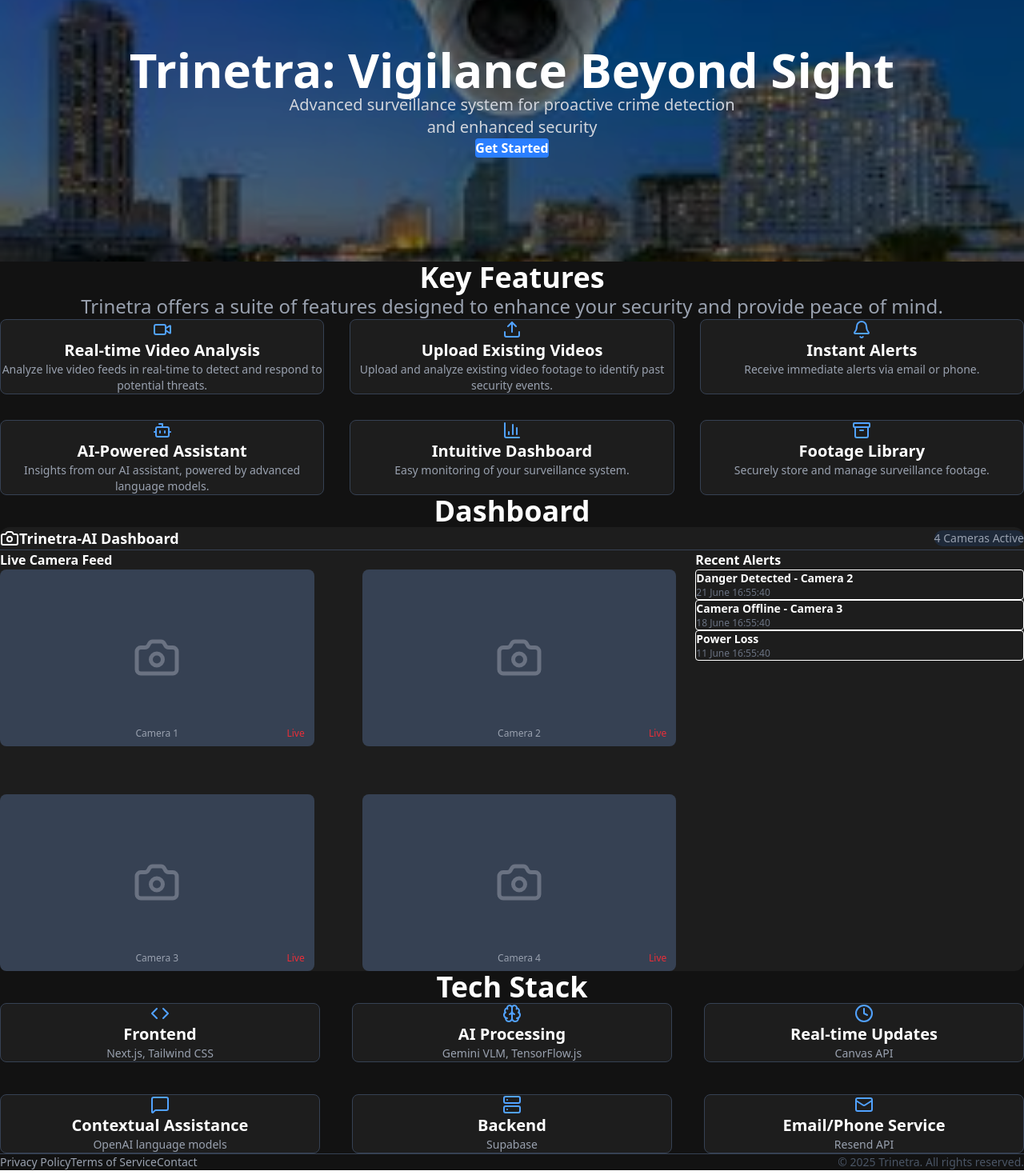
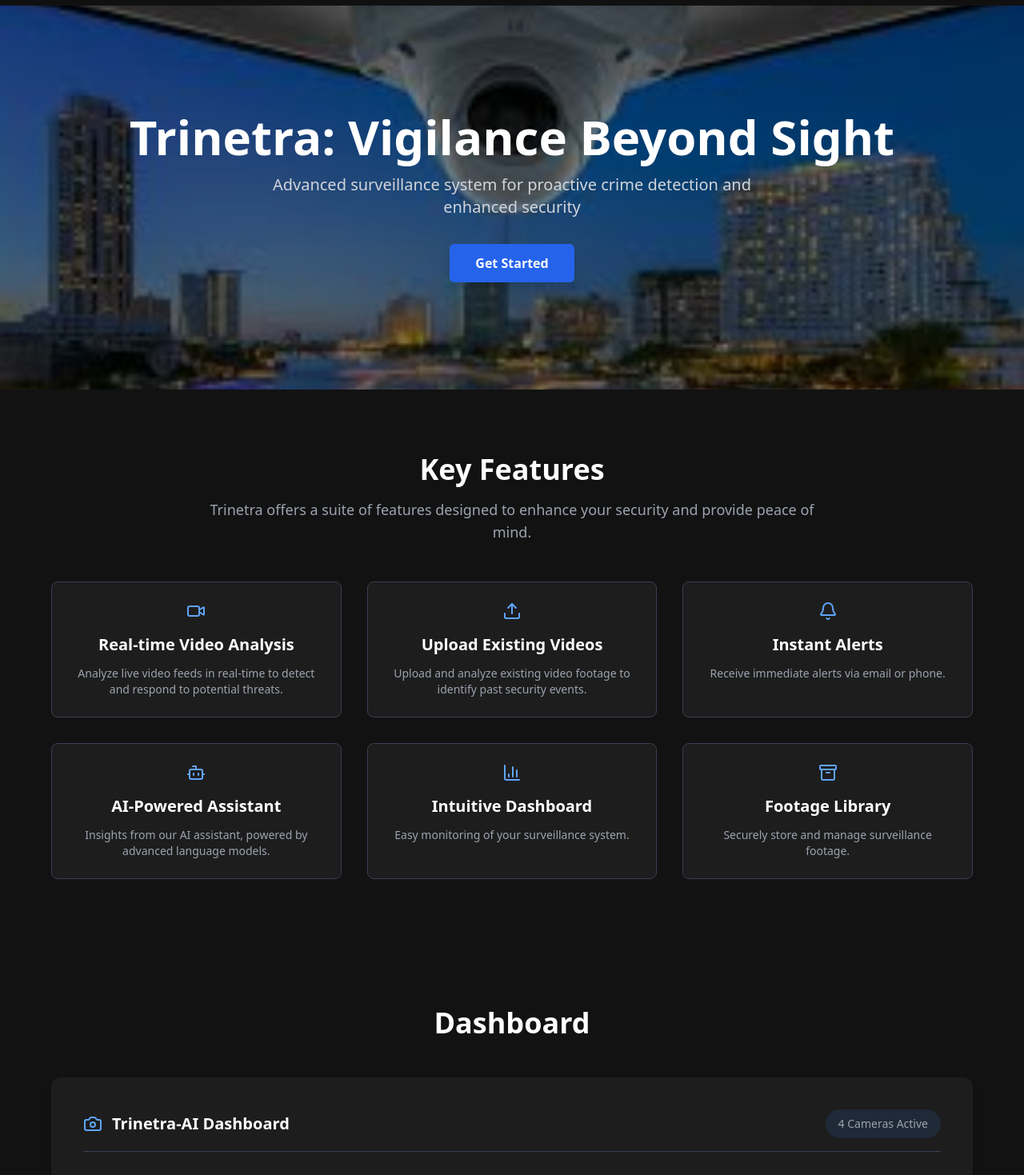
Before and after one commit to mandy10-cmd/CampusEYE, a React (Vite) app: page / in a window 1280 px wide. Shown: the part 73-1542 px from the top of the page at 80% size. Built offline with nearby package versions, Linux system fonts and the light colour scheme.

Commit message:
applied css

```diff
--- a/package.json
+++ b/package.json
@@ -10,7 +10,6 @@
     "preview": "vite preview"
   },
   "dependencies": {
-    "@tailwindcss/vite": "^4.1.11",
     "lucide-react": "^0.525.0",
     "react": "^19.1.0",
     "react-dom": "^19.1.0",
@@ -18,9 +17,9 @@
   },
   "devDependencies": {
     "@eslint/js": "^9.30.1",
-    "@tailwindcss/postcss": "^4.1.11",
     "@types/react": "^19.1.8",
     "@types/react-dom": "^19.1.6",
+    "@vitejs/plugin-react": "^4.6.0",
     "@vitejs/plugin-react-swc": "^3.10.2",
     "autoprefixer": "^10.4.21",
     "eslint": "^9.30.1",
@@ -29,7 +28,7 @@
     "globals": "^16.3.0",
     "postcss": "^8.5.6",
     "rollup": "^4.44.2",
-    "tailwindcss": "^4.1.11",
+    "tailwindcss": "^3.4.1",
     "vite": "^7.0.3"
   }
 }
--- a/postcss.config.cjs
+++ b/postcss.config.cjs
@@ -1,6 +1,7 @@
+// ✅ Correct version
 module.exports = {
   plugins: {
-    "@tailwindcss/postcss": {}, // ✅ updated
+    tailwindcss: {},
     autoprefixer: {},
   },
-};
+}
--- a/src/App.jsx
+++ b/src/App.jsx
@@ -1,17 +1,13 @@
-import React from "react";
-import { Routes, Route } from "react-router-dom";
-import LandingPage from "./pages/LandingPage";
-import SignIn from "./pages/SignIn";
-import SignUp from "./pages/SignUp";
+import React from 'react';
+import LandingPage from './pages/LandingPage'; // Adjust the path if your LandingPage.jsx is elsewhere
 
-const App = () => {
+function App() {
   return (
-    <Routes>
-      <Route path="/" element={<LandingPage />} />
-      <Route path="/signin" element={<SignIn />} />
-      <Route path="/signup" element={<SignUp />} />
-    </Routes>
+    // You can add global layouts, headers, footers, or routing here if needed
+    <div className="App">
+      <LandingPage />
+    </div>
   );
-};
+}
 
 export default App;
--- a/src/index.css
+++ b/src/index.css
@@ -1,22 +1,40 @@
-/* Reset default margins and paddings */
-@import "tailwindcss";
+/* Tailwind CSS directives - These MUST come first to generate utilities */
 @tailwind base;
-@tailwind utilities;
+@tailwind components;
 @tailwind utilities;
 
-body {
-  @apply bg-[#121212] text-white;
-}
+/* Global styles and resets */
 * {
   margin: 0;
   padding: 0;
   box-sizing: border-box;
 }
 
-/* Make body take full height */
-html, body, #root {
-  height: 100%;
+html {
+  /* Enables smooth scrolling for anchor links (e.g., #section) */
+  scroll-behavior: smooth;
+}
+
+body {
+  /* Apply dark background and white text globally using Tailwind's @apply */
+  /* Also includes a default sans-serif font stack and antialiasing for smoother text */
+  @apply bg-[#121212] text-white font-sans antialiased;
+  /* Ensures the body takes at least the full height of the viewport */
+  min-height: 100vh;
+  /* A robust font stack for cross-browser and cross-OS consistency */
+  font-family: -apple-system, BlinkMacSystemFont, "Segoe UI", Roboto, Helvetica, Arial, sans-serif, "Apple Color Emoji", "Segoe UI Emoji", "Segoe UI Symbol";
+}
+
+/* Ensure the root div where React mounts takes full height */
+#root {
+  min-height: 100vh;
   width: 100%;
-  font-family: 'Segoe UI', Tahoma, Geneva, Verdana, sans-serif;
-  background-color: #fff;
+  /* Using flexbox here can be beneficial if your App component handles the main layout,
+     allowing content to push a footer to the bottom, for example. */
+  display: flex;
+  flex-direction: column;
 }
+html {
+  scroll-behavior: smooth;
+  scroll-padding-top: 80px;
+}
--- a/src/pages/LandingPage.jsx
+++ b/src/pages/LandingPage.jsx
@@ -13,6 +13,7 @@ import {
   Server,
   Mail,
   Camera,
+  Menu,
 } from "lucide-react";
 
 const features = [
@@ -35,94 +36,108 @@ const techStack = [
 
 export default function LandingPage() {
   return (
-    <div className="bg-[#121212] text-white font-sans ">
-      {/* Hero */}
-      <header className="relative h-[50vh] w-full">
+    <div className="bg-[#121212] text-white font-sans antialiased">
+
+      {/* ✅ Navigation Bar */}
+      <nav className="fixed top-0 left-0 w-full z-50 bg-[#121212] bg-opacity-90 backdrop-blur-sm shadow-lg">
+        <div className="container mx-auto px-6 py-4 flex items-center justify-between">
+          <div className="text-2xl font-bold text-white">Trinetra</div>
+          <div className="hidden md:flex flex-1 justify-center space-x-8">
+            <a href="#" className="hover:text-blue-400 transition-colors">Home</a>
+            <a href="#features" className="hover:text-blue-400 transition-colors">Features</a>
+            <a href="#dashboard" className="hover:text-blue-400 transition-colors">Dashboard</a>
+            <a href="#contact" className="hover:text-blue-400 transition-colors">Contact</a>
+          </div>
+          <div className="hidden md:flex items-center space-x-4">
+            <a href="#" className="bg-blue-600 hover:bg-blue-700 text-white font-semibold py-2 px-4 rounded-md transition-colors">Login</a>
+            <a href="#" className="bg-blue-600 hover:bg-blue-700 text-white font-semibold py-2 px-4 rounded-md transition-colors">Signup</a>
+          </div>
+          <div className="md:hidden">
+            <button className="text-white focus:outline-none">
+              <Menu size={24} />
+            </button>
+          </div>
+        </div>
+      </nav>
+
+      {/* ✅ Hero Section */}
+      <header className="relative h-[60vh] w-full mt-[80px]">
         <div className="absolute inset-0">
           <img
             src="/trinetra-hero-bg.jpeg"
-            alt="Hero"
+            alt="Surveillance Camera"
             className="w-full h-full object-cover object-center brightness-[0.5]"
           />
         </div>
         <div className="relative z-10 h-full flex flex-col justify-center items-center px-4 text-center">
-          <h1 className="text-4xl md:text-6xl font-extrabold mb-4">
+          <h1 className="text-4xl md:text-5xl lg:text-6xl font-extrabold mb-4 leading-tight">
             Trinetra: Vigilance Beyond Sight
           </h1>
-          <p className="text-lg md:text-xl text-gray-300 max-w-xl mb-6">
+          <p className="text-lg md:text-xl text-gray-300 max-w-2xl mb-8">
             Advanced surveillance system for proactive crime detection and enhanced security
           </p>
-          <button className="bg-blue-500 text-white font-semibold px-30 py-30 rounded hover:bg-blue-600 transition">
+          <button className="bg-blue-600 text-white font-semibold px-8 py-3 rounded-md hover:bg-blue-700 transition-colors duration-300 shadow-lg">
             Get Started
           </button>
         </div>
       </header>
 
-      {/* Features */}
-      <section className="py-20 px-16 max-w-7x1 ">
-        <h2 className="text-4xl font-bold text-center mb-6">Key Features</h2>
-        <p className="text-2xl  text-center mb-15 text-gray-400 ">
+      {/* ✅ Features Section */}
+      <section id="features" className="py-20 px-4 md:px-6 lg:px-16 max-w-7xl mx-auto">
+        <h2 className="text-3xl md:text-4xl font-bold text-center mb-4">Key Features</h2>
+        <p className="text-md md:text-lg text-center mb-12 text-gray-400 max-w-3xl mx-auto">
           Trinetra offers a suite of features designed to enhance your security and provide peace of mind.
         </p>
-        <div className="grid md:grid-cols-2 lg:grid-cols-3 gap-8">
+        <div className="grid sm:grid-cols-1 md:grid-cols-2 lg:grid-cols-3 gap-8">
           {features.map((f, i) => (
-            <div
-              key={i}
-              className="border border-gray-700 rounded-lg p-5 mt-1 bg-[#1d1d1d] hover:border-blue-500 transition"
-            >
-              <div className="mb-4 text-blue-400 flex justify-center mt-6 text-3xl ">{f.icon}</div>
-              <h3 className="text-xl font-semibold text-center mb-6">{f.title}</h3>
-              <p className="text-gray-400 text-sm text-center mb-15">{f.desc}</p>
+            <div key={i} className="border border-gray-700 rounded-lg p-6 bg-[#1d1d1d] hover:border-blue-500 transition-all duration-300 transform hover:scale-105">
+              <div className="mb-4 text-blue-400 flex justify-center text-4xl">{f.icon}</div>
+              <h3 className="text-xl font-semibold text-center mb-3">{f.title}</h3>
+              <p className="text-gray-400 text-sm text-center">{f.desc}</p>
             </div>
           ))}
         </div>
       </section>
 
-      {/* Dashboard */}
-      <section className="py-20 px-6 max-w-9xl mx-auto">
-        <h2 className="text-4xl font-bold text-center mb-6">Dashboard</h2>
-        <div className="bg-[#1d1d1d] rounded-xl p-6">
+      {/* ✅ Dashboard Section */}
+      <section id="dashboard" className="py-20 px-4 md:px-6 lg:px-16 max-w-7xl mx-auto">
+        <h2 className="text-3xl md:text-4xl font-bold text-center mb-12">Dashboard</h2>
+        <div className="bg-[#1d1d1d] rounded-xl p-6 md:p-8 lg:p-10 shadow-xl">
           <div className="flex flex-col md:flex-row justify-between items-center mb-6 border-b border-gray-700 pb-4">
-            <span className="font-semibold flex items-center text-lg">
-              <Camera className="mr-2" />
+            <span className="font-semibold flex items-center text-xl mb-4 md:mb-0">
+              <Camera className="mr-3 text-blue-400" size={24} />
               Trinetra-AI Dashboard
             </span>
-            <span className="text-sm bg-gray-800 px-3 py-1 rounded-full text-gray-400 mt-2 md:mt-0">
+            <span className="text-sm bg-gray-800 px-4 py-2 rounded-full text-gray-400">
               4 Cameras Active
             </span>
           </div>
-          <div className="grid lg:grid-cols-3 gap-6">
-            {/* Camera Feeds */}
-            <div className="lg:col-span-2">
-              <h3 className="text-md font-semibold mb-4">Live Camera Feed</h3>
-              <div className="grid md:grid-cols-2 gap-15">
+          <div className="grid lg:grid-cols-[2fr_1fr] gap-8">
+            <div>
+              <h3 className="text-lg font-semibold mb-4">Live Camera Feed</h3>
+              <div className="grid grid-cols-1 sm:grid-cols-2 gap-6">
                 {[1, 2, 3, 4].map((i) => (
-                  <div
-                    key={i}
-                    className="bg-gray-700 rounded-lg p-4 aspect-video relative flex items-center justify-center"
-                  >
-                    <Camera className="h-15 w-15 text-gray-500" />
-                    <span className="absolute left- bottom-2 text-xs text-gray-400">Camera {i}</span>
-                    <span className="absolute right-3 bottom-2 text-xs text-red-500 animate-pulse">Live</span>
+                  <div key={i} className="bg-gray-800 rounded-lg p-4 aspect-video relative flex flex-col items-center justify-center border border-gray-700 overflow-hidden">
+                    <Camera className="h-16 w-16 text-gray-500 mb-2" />
+                    <span className="absolute bottom-2 left-3 text-xs text-gray-400">Camera {i}</span>
+                    <span className="absolute bottom-2 right-3 text-xs text-red-500 font-semibold animate-pulse">Live</span>
                   </div>
                 ))}
               </div>
             </div>
-
-            {/* Alerts */}
             <div>
-              <h3 className="text-md font-semibold mb-4">Recent Alerts</h3>
-              <ul className="space-y-3">
+              <h3 className="text-lg font-semibold mb-4">Recent Alerts</h3>
+              <ul className="space-y-4">
                 {[
                   { type: "red", label: "Danger Detected - Camera 2", time: "21 June 16:55:40" },
                   { type: "yellow", label: "Camera Offline - Camera 3", time: "18 June 16:55:40" },
                   { type: "purple", label: "Power Loss", time: "11 June 16:55:40" },
                 ].map((alert, i) => (
-                  <li
-                    key={i}
-                    className={`p-4 rounded bg-${alert.type}-900/20 border border-${alert.type}-600 text-sm`}
-                  >
-                    <div className={`text-${alert.type}-400 font-semibold`}>{alert.label}</div>
+                  <li key={i} className={`p-4 rounded-lg border text-sm
+                    ${alert.type === 'red' ? 'bg-red-900/20 border-red-600 text-red-300' : ''}
+                    ${alert.type === 'yellow' ? 'bg-yellow-900/20 border-yellow-600 text-yellow-300' : ''}
+                    ${alert.type === 'purple' ? 'bg-purple-900/20 border-purple-600 text-purple-300' : ''}`}>
+                    <div className="font-semibold mb-1">{alert.label}</div>
                     <div className="text-gray-500 text-xs">{alert.time}</div>
                   </li>
                 ))}
@@ -132,18 +147,13 @@ export default function LandingPage() {
         </div>
       </section>
 
-      {/* Tech Stack */}
-      <section className="py-20 px-6 max-w-9x1 mx-auto">
-        <h2 className="text-4xl font-bold text-center mb-10">Tech Stack</h2>
-        <div className="grid md:grid-cols-2 lg:grid-cols-3 gap-10">
+      {/* ✅ Tech Stack Section */}
+      <section className="py-20 px-4 md:px-6 lg:px-16 max-w-7xl mx-auto">
+        <h2 className="text-3xl md:text-4xl font-bold text-center mb-12">Tech Stack</h2>
+        <div className="grid sm:grid-cols-1 md:grid-cols-2 lg:grid-cols-3 gap-8">
           {techStack.map((tech, i) => (
-            <div
-              key={i}
-              className="border border-gray-700 rounded-lg p-6 bg-[#1d1d1d] hover:border-blue-500 transition text-center"
-            >
-              <div className="text-blue-400 mb-4 text-3xl flex justify-center">
-                {tech.icon}
-              </div>
+            <div key={i} className="border border-gray-700 rounded-lg p-6 bg-[#1d1d1d] hover:border-blue-500 transition-all duration-300 transform hover:scale-105 text-center">
+              <div className="text-blue-400 mb-4 text-4xl flex justify-center">{tech.icon}</div>
               <h3 className="font-semibold text-xl mb-2">{tech.title}</h3>
               <p className="text-gray-400 text-sm">{tech.desc}</p>
             </div>
@@ -151,16 +161,22 @@ export default function LandingPage() {
         </div>
       </section>
 
-      {/* Footer */}
-      <footer className="border-t border-gray-700 py-100 px-600">
-        <div className="max-w-9xl mx-auto flex flex-col md:flex-row justify-between items-center gap-6 text-center">
-          <div className="space-x-10 text-gray-400 text-sm">
-            <a href="#">Privacy Policy</a>
-            <a href="#">Terms of Service</a>
-            <a href="#">Contact</a>
-          </div>
-          <p className="text-gray-600 text-sm">© 2025 Trinetra. All rights reserved.</p>
+      {/* ✅ Footer / Contact Section */}
+      <footer id="contact" className="bg-[#121212] text-gray-400 py-12 px-4 md:px-6 lg:px-16 text-center">
+        <div className="mb-8">
+          <h2 className="text-xl font-semibold text-white mb-2">Contact Us</h2>
+          <p>
+            Have Questions or Need any Assistance? Reach us at{" "}
+            <a href="mailto:support@trinetraai.com" className="text-blue-400 hover:underline">
+              support@trinetraai.com
+            </a>
+          </p>
         </div>
+        <div className="flex justify-center space-x-8 mb-4 text-sm">
+          <a href="#" className="hover:text-white transition-colors">Privacy Policy</a>
+          <a href="#" className="hover:text-white transition-colors">Terms of Service</a>
+        </div>
+        <p className="text-xs text-gray-500">© 2025 Trinetra. All rights reserved.</p>
       </footer>
     </div>
   );
--- a/tailwind.config.js
+++ b/tailwind.config.js
@@ -1,8 +1,8 @@
 /** @type {import('tailwindcss').Config} */
-module.exports = {
+export default {
   content: [
     "./index.html",
-    "./src/**/*.{js,jsx}",
+    "./src/**/*.{js,ts,jsx,tsx}", // Make sure this path covers all your React component files
   ],
   theme: {
     extend: {},
```
Also changed, not shown: vite.config.js (+4 -4 lines), 1 other file (tests, documents, lock files or other folders).
